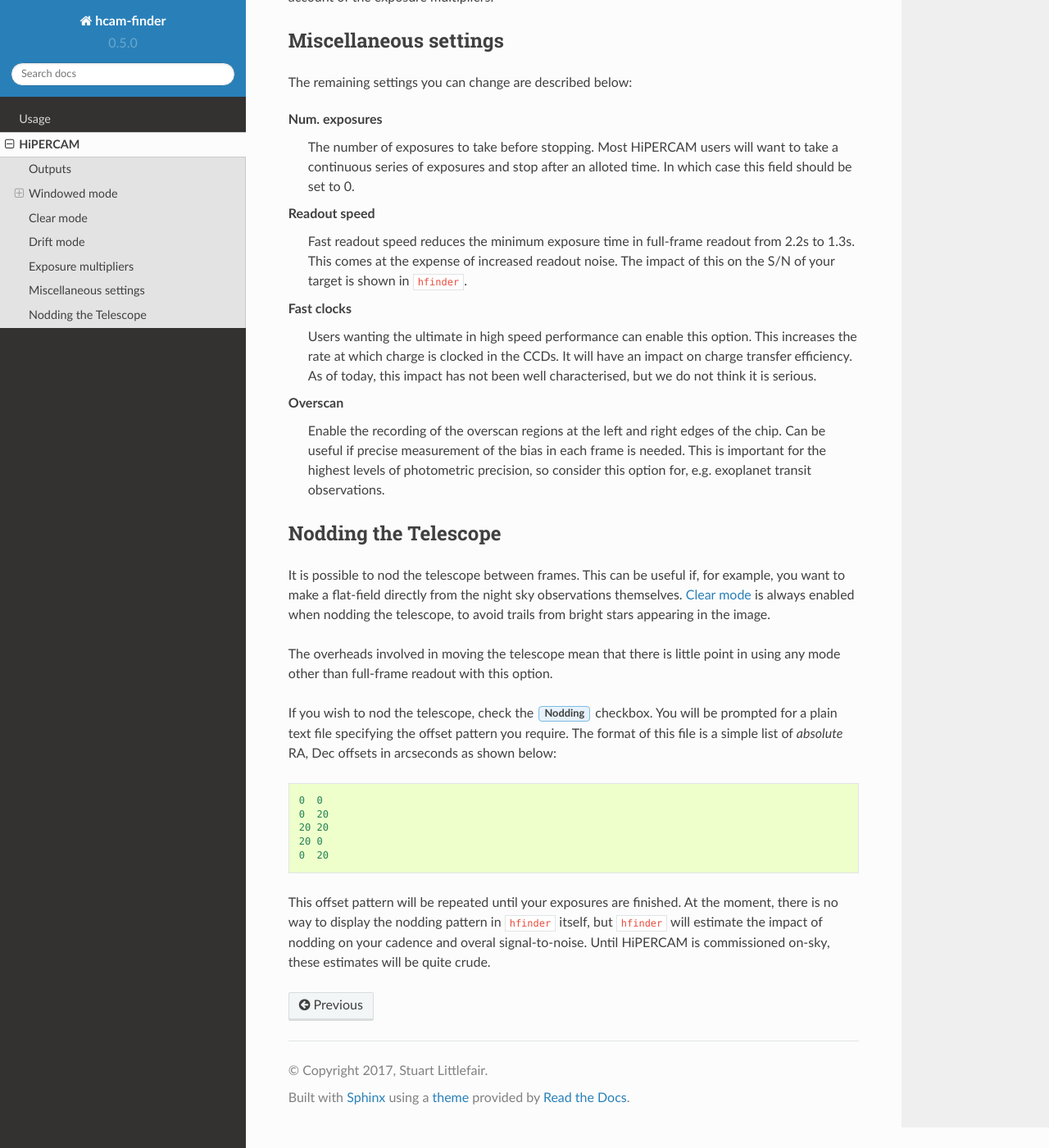
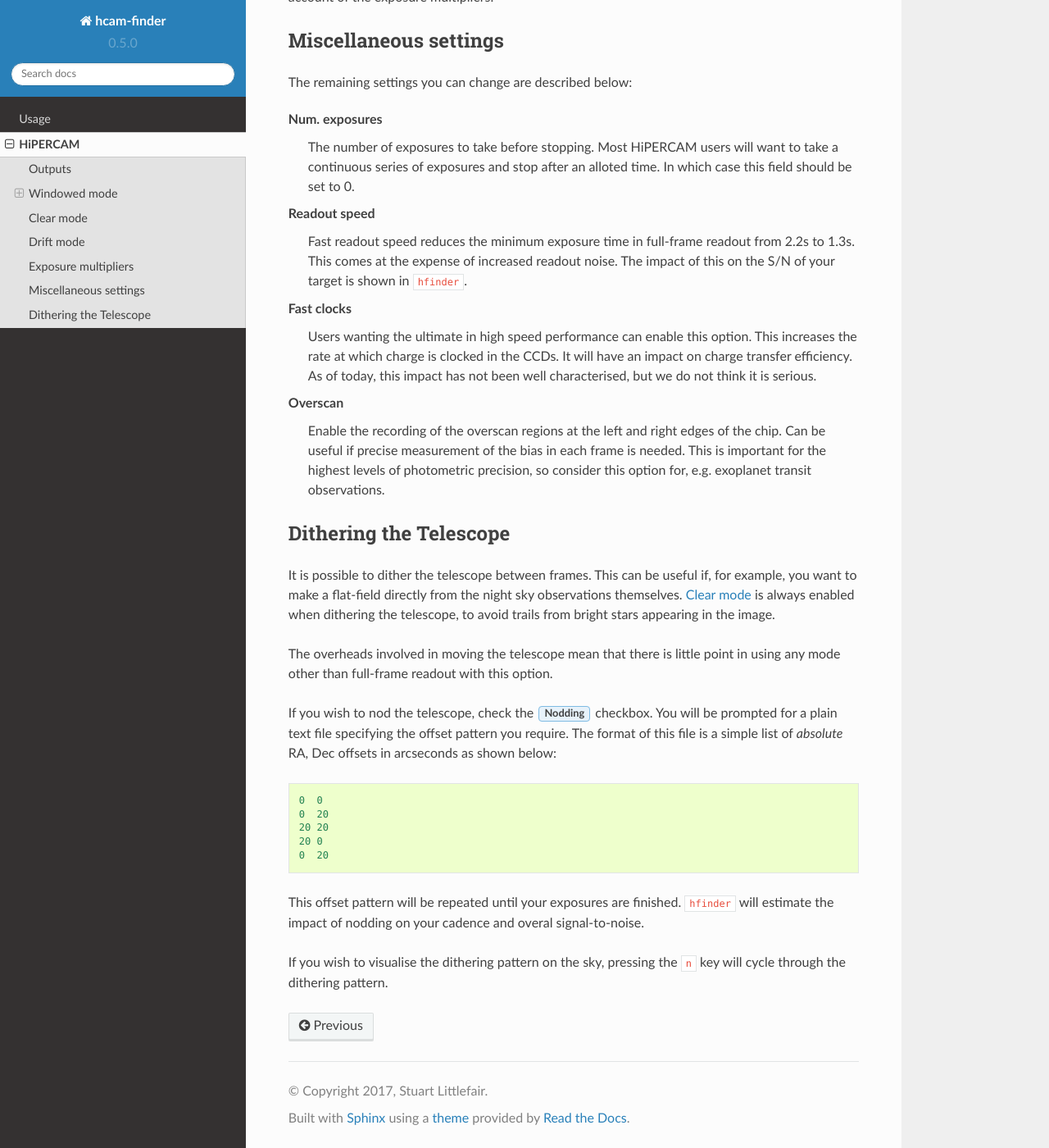
Before and after one commit to HiPERCAM/hcam_finder, a Sphinx documentation site: the page built from docs/hipercam.rst, in a window 1280 px wide and 1400 px high, scrolled down 2072 px. Shown: the whole window at 82% size. Built offline with Sphinx 7.4.7 and the Read the Docs theme 2.0.0, drawn with Linux system fonts in a browser that asks for light colours.

Commit message:
add dithering to the docs

```diff
--- a/docs/hipercam.rst
+++ b/docs/hipercam.rst
@@ -127,12 +127,12 @@
 
 .. _nod:
 
-Nodding the Telescope
+Dithering the Telescope
 ---------------------
 
-It is possible to nod the telescope between frames. This can be useful if, for example, you
+It is possible to dither the telescope between frames. This can be useful if, for example, you
 want to make a flat-field directly from the night sky observations themselves. :ref:`clear_mode`
-is always enabled when nodding the telescope, to avoid trails from bright stars appearing
+is always enabled when dithering the telescope, to avoid trails from bright stars appearing
 in the image.
 
 The overheads involved in moving the telescope mean that there is little point in
@@ -148,7 +148,8 @@
     20 0
     0  20
 
-This offset pattern will be repeated until your exposures are finished. At the moment,
-there is no way to display the nodding pattern in ``hfinder`` itself, but ``hfinder``
-will estimate the impact of nodding on your cadence and overal signal-to-noise. Until
-HiPERCAM is commissioned on-sky, these estimates will be quite crude.
+This offset pattern will be repeated until your exposures are finished. ``hfinder``
+will estimate the impact of nodding on your cadence and overal signal-to-noise.
+
+If you wish to visualise the dithering pattern on the sky, pressing the ``n`` key
+will cycle through the dithering pattern.
```
